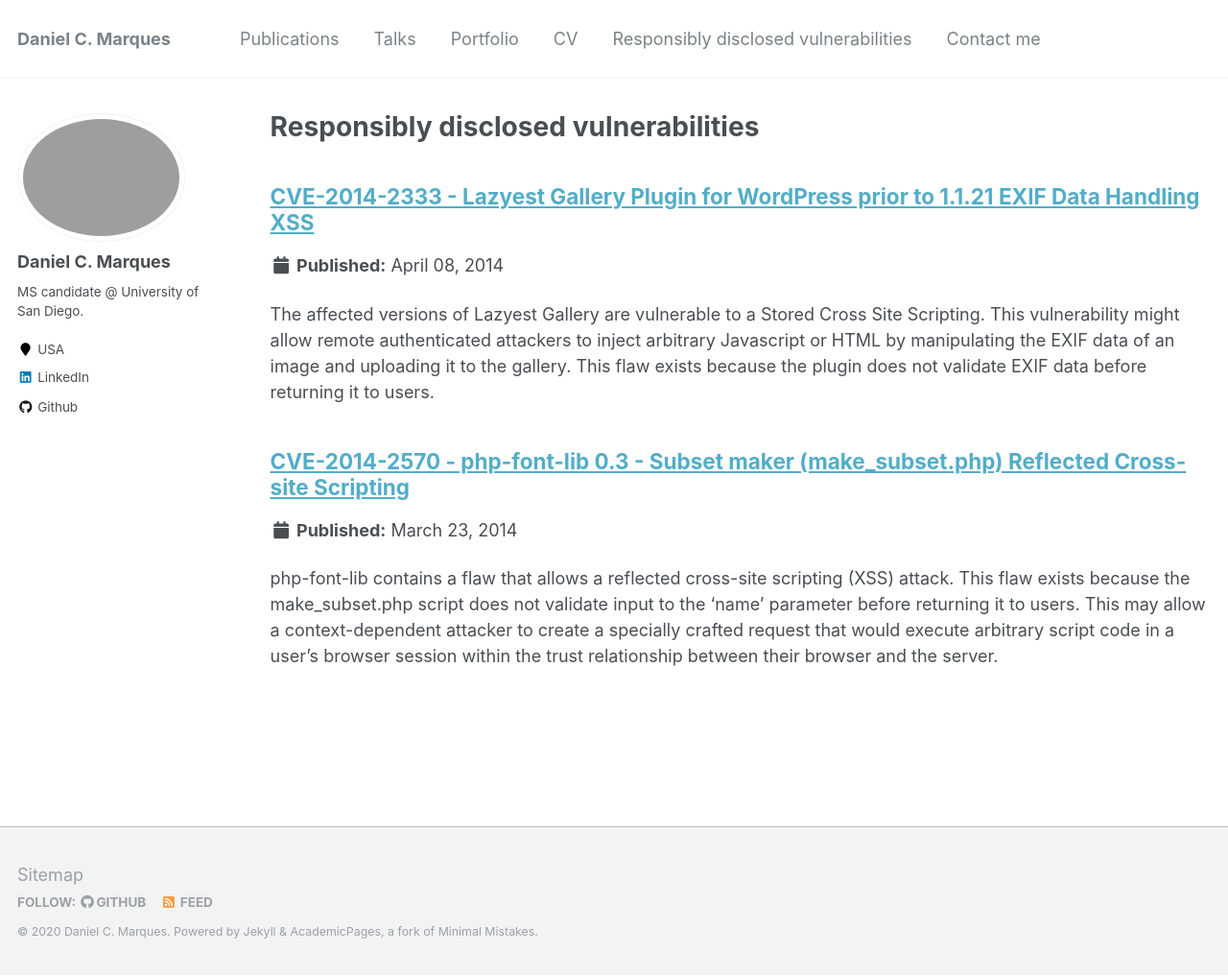
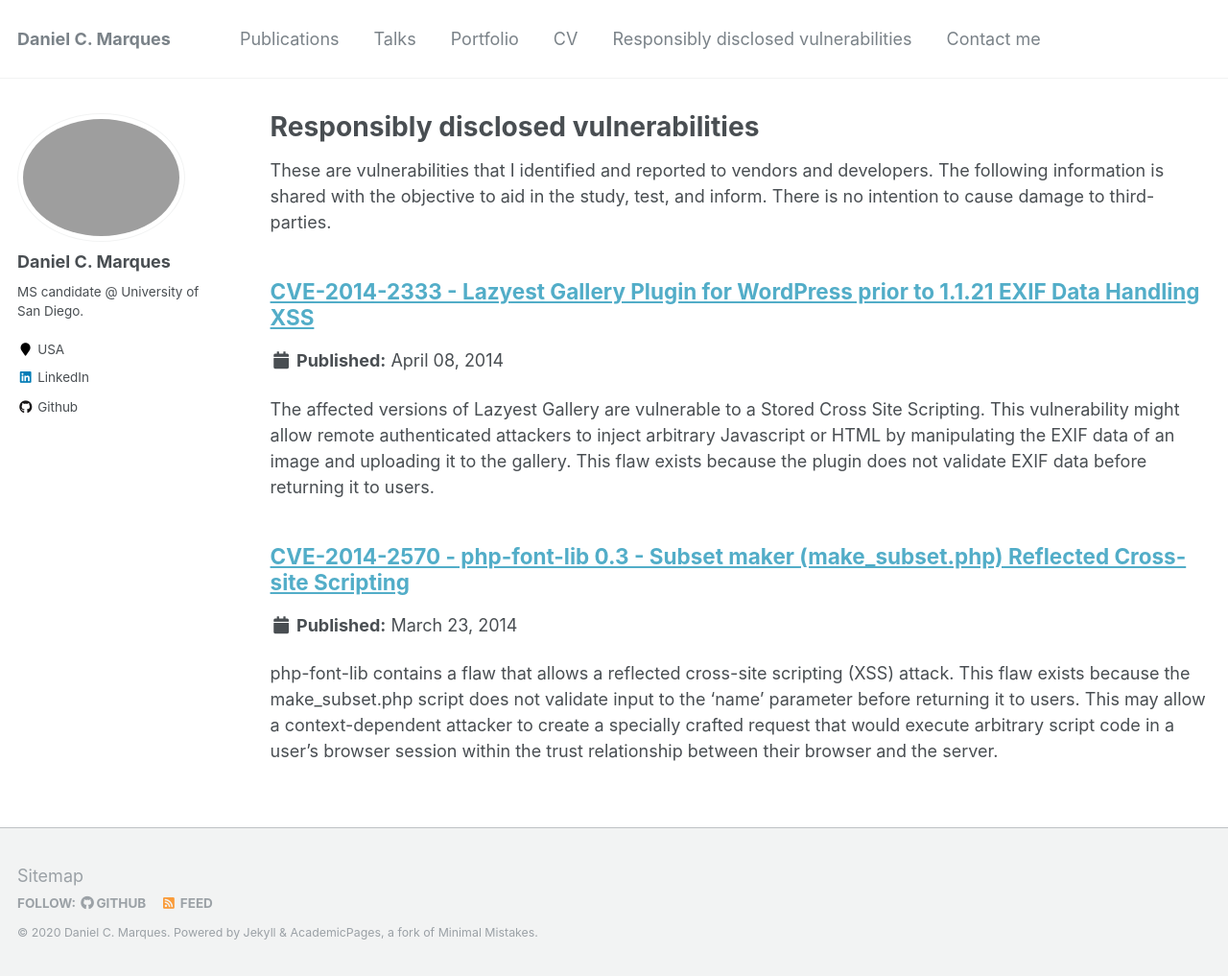
Before and after one commit to danielcmarques/danielcmarques.github.io, a Jekyll site: the page built from _pages/advisores.md, in a window 1280 px wide and 1017 px high. Shown: the whole window at 96% size. Built offline with Jekyll 4.4.1, drawn with Linux system fonts in a browser that asks for light colours.

Commit message:
Update advisores.md

```diff
--- a/_pages/advisores.md
+++ b/_pages/advisores.md
@@ -7,6 +7,8 @@ author_profile: true
 
 {% include base_path %}
 
+These are vulnerabilities that I identified and reported to vendors and developers. The following information is shared with the objective to aid in the study, test, and inform. There is no intention to cause damage to third-parties.
+
 {% for post in site.advisories reversed %}
   {% include archive-single.html %}
 {% endfor %}
```
